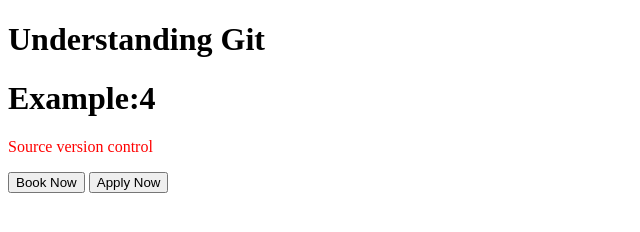
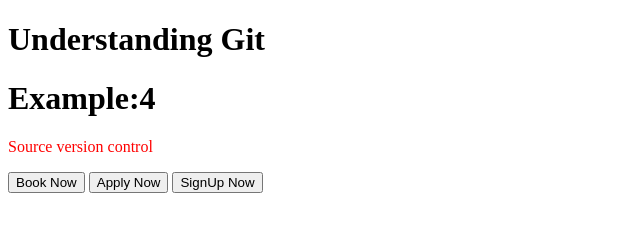
Before and after one commit to raghavendra-r24389/git-client-may, a plain HTML site: page index.html in a window 1280 px wide. Shown: the whole page, without its empty margins (0-640 px from the left). Drawn offline with Linux system fonts and the light colour scheme.

Commit message:
Created Signup Button

```diff
--- a/index.html
+++ b/index.html
@@ -6,5 +6,6 @@
         <p style="color:red">Source version control</p>
         <button>Book Now</button>
         <button>Apply Now</button>
+        <button>SignUp Now</button>
     </body>
 </html>
```
